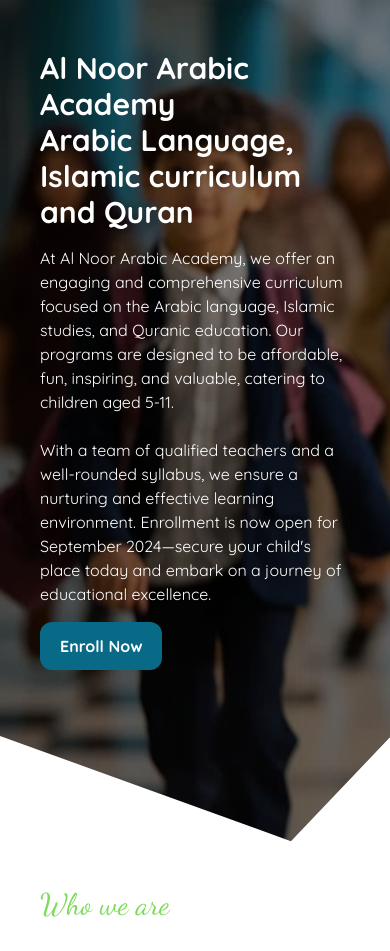
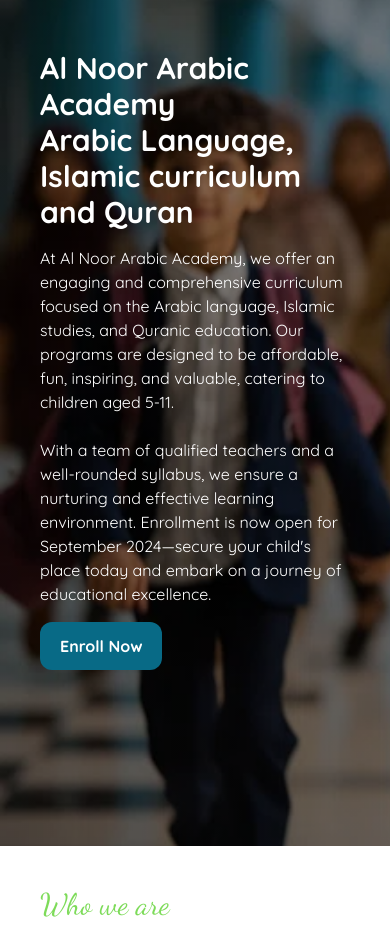
Before and after one commit to Fahad-Jawad/Al-Noor-School, a plain HTML site: page index.html in a window 390 px wide. Shown: the part 106-1057 px from the top of the page. Drawn offline with nearby package versions, Linux system fonts and the light colour scheme.

Commit message:
minor change for the header

```diff
--- a/index.html
+++ b/index.html
@@ -138,7 +138,7 @@
         </div>
       </div>
 
-      <div class="custom-shape-divider-bottom-1722592265">
+      <div class="custom-shape-divider-bottom-1722592265 xs:hidden md:block">
         <svg
           data-name="Layer 1"
           xmlns="http://www.w3.org/2000/svg"
```
